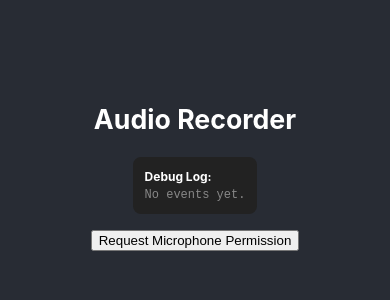
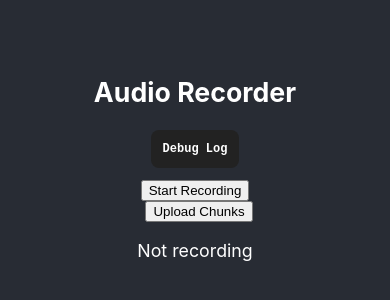
Before and after one commit to shyam-amahahealth/Offline-recordingS, a React (Create React App) app: page / in a window 390 px wide. Shown: the part 256-556 px from the top of the page. Built offline with nearby package versions, Linux system fonts and the light colour scheme.

Commit message:
refactor: clean up microphone permission handling and improve recording logic

```diff
--- a/src/App.js
+++ b/src/App.js
@@ -3,7 +3,6 @@ import "./App.css";
 import { saveChunk, getAllChunks } from "./localAudio";
 
 function isWebView() {
-  // Heuristic: React Native WebView often injects a user agent or window.ReactNativeWebView
   return (
     window.ReactNativeWebView !== undefined ||
     /wv|webview|reactnative/i.test(navigator.userAgent)
@@ -11,144 +10,70 @@ function isWebView() {
 }
 
 function App() {
-  // Generate a session id for the current recording session
   const [sessionId] = useState(
     () => `audio_session_${Date.now()}_${Math.floor(Math.random() * 10000)}`
   );
-  // Persist permission status in localStorage
-  const [permission, setPermission] = useState(() => {
-    const stored = localStorage.getItem("mic_permission");
-    return stored ? stored : null;
-  });
+
   const [recording, setRecording] = useState(false);
   const [error, setError] = useState("");
-  const mediaRecorderRef = useRef(null);
-  const chunkBufferRef = useRef([]); // Buffer for 60s
   const [uploading, setUploading] = useState(false);
   const [uploadStatus, setUploadStatus] = useState("");
   const [lastAudioUrl, setLastAudioUrl] = useState("");
-  // Log state for debugging
   const [log, setLog] = useState([]);
 
-  // Helper to add log entries
+  const mediaRecorderRef = useRef(null);
+  const chunkBufferRef = useRef([]);
+
   const addLog = (msg) =>
     setLog((prev) => [...prev, `[${new Date().toLocaleTimeString()}] ${msg}`]);
 
-  // Request permission for audio
-  const requestPermission = async () => {
-    addLog("Requesting microphone permission...");
-    if (permission === "granted") {
-      addLog("Permission already granted.");
-      return; // Don't ask again
+  /* ============================
+     🎙️ START RECORDING (FIXED)
+     ============================ */
+  const startRecording = async () => {
+    setError("");
+    addLog("Attempting to start recording...");
+
+    try {
+      // 🔥 WebView-safe mic access
+      const stream = await navigator.mediaDevices.getUserMedia({
+        audio: true,
+      });
+
+      const tracks = stream.getAudioTracks();
+      addLog(`Microphone tracks: ${tracks.length}`);
+
+      if (tracks.length === 0) {
+        throw new Error("No audio tracks available");
       }
-    if (isWebView()) {
-      addLog(
-        "Detected WebView environment. Sending permission request to native app."
-      );
-      if (window.ReactNativeWebView) {
-        window.ReactNativeWebView.postMessage(
-          JSON.stringify({ type: "REQUEST_MIC_PERMISSION" })
-        );
-      }
-      // Listen for permission result from React Native WebView (document for RN, window for browser)
-      const handler = (event) => {
-        try {
-          const data = JSON.parse(event.data);
-          addLog(
-            `Native app responded: permission ${
-              data.granted ? "granted" : "denied"
-            } (from handler)`
-          );
-          if (data.type === "MIC_PERMISSION_RESULT") {
-            setPermission(data.granted ? "granted" : "denied");
-            localStorage.setItem(
-              "mic_permission",
-              data.granted ? "granted" : "denied"
-            );
-            addLog(
-              `Native app responded: permission ${
-                data.granted ? "granted" : "denied"
-              } (from handler)`
-            );
-          }
-        } catch {}
-      };
-      window.addEventListener("message", handler, { once: true });
-      if (document && document.addEventListener) {
-        document.addEventListener("message", handler, { once: true });
-      }
-    } else {
-      try {
-        await navigator.mediaDevices.getUserMedia({ audio: true });
-        setPermission("granted");
-        localStorage.setItem("mic_permission", "granted");
-        addLog("Browser permission granted.");
-      } catch (e) {
-        setPermission("denied");
-        localStorage.setItem("mic_permission", "denied");
-        setError("Microphone permission denied.");
-        addLog("Browser permission denied: " + e.message);
-      }
+
+      // 🔥 WebView-safe MediaRecorder (NO options)
+      const mediaRecorder = new MediaRecorder(stream);
+      mediaRecorderRef.current = mediaRecorder;
+
+      mediaRecorder.ondataavailable = (e) => {
+        if (e.data && e.data.size > 0) {
+          chunkBufferRef.current.push(e.data);
         }
       };
 
-  // Start recording
-  const startRecording = async () => {
-    setError("");
-    addLog("Attempting to start recording...");
-    try {
-      const stream = await navigator.mediaDevices.getUserMedia({
-        audio: {
-          sampleRate: 8000, // lowest practical sample rate
-          channelCount: 1, // mono
-        },
-      });
-      let options = {
-        mimeType: "audio/webm;codecs=opus",
-        audioBitsPerSecond: 8000 * 8, // 8kbps for conversation
+      mediaRecorder.onerror = (e) => {
+        addLog("MediaRecorder error: " + e.error?.message);
       };
-      // Fallback if browser does not support opus
-      if (!MediaRecorder.isTypeSupported(options.mimeType)) {
-        options.mimeType = "audio/webm";
-        addLog("Opus not supported, using fallback mimeType.");
-      }
-      const mediaRecorder = new window.MediaRecorder(stream, options);
-      mediaRecorderRef.current = mediaRecorder;
-      mediaRecorder.ondataavailable = async (e) => {
-        if (e.data.size > 0) {
-          chunkBufferRef.current.push(e.data);
+
+      mediaRecorder.start(1000); // 1s chunks
+      setRecording(true);
+      addLog("Recording started successfully.");
+    } catch (e) {
+      console.error(e);
+      setError("Could not start recording: " + e.message);
+      addLog(`Recording failed: ${e.name} - ${e.message}`);
     }
   };
-      mediaRecorder.start(1000); // 1s chunks (60 chunks = 60s)
-      setRecording(true);
-      addLog("Recording started.");
-    } catch (e) {
-      setError("Could not start recording: " + e.message);
-      addLog("Failed to start recording: " + e.message);
-    }
-  };
-  // Auto-upload 60s of buffered chunks every 60 seconds while recording
-  useEffect(() => {
-    if (!recording) return;
-    chunkBufferRef.current = [];
-    const interval = setInterval(async () => {
-      if (chunkBufferRef.current.length > 0) {
-        // Combine 60 chunks (60s) into one Blob
-        const sixtySecBlob = new Blob(chunkBufferRef.current, {
-          type: "audio/webm;codecs=opus",
-        });
-        // Save to IndexedDB (optional, can remove if not needed)
-        await saveChunk(sixtySecBlob, Date.now() + "-" + Math.random());
-        // Upload only the combined file (all chunks so far)
-        await uploadChunks();
-        chunkBufferRef.current = [];
-      }
-    }, 60000);
-    return () => clearInterval(interval);
-    // eslint-disable-next-line
-  }, [recording]);
 
-  // Stop recording
+  /* ============================
+     ⏹️ STOP RECORDING
+     ============================ */
   const stopRecording = () => {
     if (mediaRecorderRef.current) {
       mediaRecorderRef.current.stop();
@@ -157,118 +82,128 @@ function App() {
     }
   };
 
-  // Upload each chunk separately with a unique public_id
+  /* ============================
+     ⏱️ AUTO UPLOAD EVERY 60s
+     ============================ */
+  useEffect(() => {
+    if (!recording) return;
+
+    chunkBufferRef.current = [];
+
+    const interval = setInterval(async () => {
+      if (chunkBufferRef.current.length > 0) {
+        const blob = new Blob(chunkBufferRef.current);
+        await saveChunk(blob, `${Date.now()}-${Math.random()}`);
+        await uploadChunks();
+        chunkBufferRef.current = [];
+      }
+    }, 60000);
+
+    return () => clearInterval(interval);
+  }, [recording]);
+
+  /* ============================
+     ☁️ UPLOAD TO CLOUDINARY
+     ============================ */
   const uploadChunks = async () => {
     setUploading(true);
     setUploadStatus("Uploading...");
-    addLog("Uploading audio chunks to Cloudinary...");
-    // Cloudinary configuration for unsigned upload
+    addLog("Uploading audio chunks...");
+
     const CLOUDINARY_CLOUD_NAME = process.env.REACT_APP_CLOUDINARY_CLOUD_NAME;
     const UPLOAD_PRESET = process.env.REACT_APP_CLOUDINARY_UPLOAD_PRESET;
+
     const CLOUDINARY_URL = `https://api.cloudinary.com/v1_1/${CLOUDINARY_CLOUD_NAME}/raw/upload`;
+
     try {
-      let allBlobs = await getAllChunks();
+      const allBlobs = await getAllChunks();
       let uploadedUrls = [];
+
       for (let i = 0; i < allBlobs.length; i++) {
-        const chunk = allBlobs[i].chunk;
-        const id = allBlobs[i].id;
-        const chunkId = `${sessionId}_chunk_${i}_${Date.now()}_${Math.floor(
-          Math.random() * 10000
-        )}`;
+        const { chunk, id } = allBlobs[i];
+
+        const publicId = `${sessionId}_${Date.now()}_${i}`;
         const formData = new FormData();
-        formData.append("file", chunk, `${chunkId}.webm`);
+
+        formData.append("file", chunk, `${publicId}.webm`);
         formData.append("upload_preset", UPLOAD_PRESET);
-        formData.append("public_id", chunkId);
-        const response = await fetch(CLOUDINARY_URL, {
+        formData.append("public_id", publicId);
+
+        const res = await fetch(CLOUDINARY_URL, {
           method: "POST",
           body: formData,
         });
-        if (!response.ok) throw new Error("Cloudinary upload failed");
-        const data = await response.json();
+
+        if (!res.ok) throw new Error("Upload failed");
+
+        const data = await res.json();
         if (data.secure_url) {
           uploadedUrls.push(data.secure_url);
-          // Delete this chunk from IndexedDB after successful upload
           await deleteChunkById(id);
         }
       }
-      setUploadStatus(
-        "All chunks uploaded to Cloudinary and local storage cleared."
-      );
-      addLog("Upload successful. All chunks uploaded.");
+
+      setUploadStatus("Upload successful.");
+      addLog("All chunks uploaded successfully.");
+
       if (uploadedUrls.length > 0) {
         setLastAudioUrl(uploadedUrls[uploadedUrls.length - 1]);
       }
     } catch (e) {
       setUploadStatus("Upload failed: " + e.message);
-      addLog("Upload failed: " + e.message);
+      addLog("Upload error: " + e.message);
     }
+
     setUploading(false);
   };
 
-  // Helper to delete a chunk by id from IndexedDB
-  async function deleteChunkById(id) {
-    return new Promise((resolve, reject) => {
+  /* ============================
+     🧹 INDEXED DB CLEANUP
+     ============================ */
+  const deleteChunkById = (id) =>
+    new Promise((resolve, reject) => {
       const request = indexedDB.open("audio-recording-db", 1);
-      request.onsuccess = (event) => {
-        const db = event.target.result;
+      request.onsuccess = (e) => {
+        const db = e.target.result;
         const tx = db.transaction("audioChunks", "readwrite");
-        const store = tx.objectStore("audioChunks");
-        store.delete(id);
-        tx.oncomplete = () => resolve();
-        tx.onerror = (e) => reject(e);
+        tx.objectStore("audioChunks").delete(id);
+        tx.oncomplete = resolve;
+        tx.onerror = reject;
       };
-      request.onerror = (e) => reject(e);
+      request.onerror = reject;
     });
-  }
 
+  /* ============================
+     🖥️ UI
+     ============================ */
   return (
     <div className="App">
       <header className="App-header">
         <h2>Audio Recorder</h2>
+
         <div
           style={{
-            textAlign: "left",
-            maxWidth: 400,
-            margin: "0 auto",
             background: "#222",
             color: "#fff",
             padding: 12,
             borderRadius: 8,
+            maxHeight: 150,
+            overflowY: "auto",
+            fontFamily: "monospace",
+            marginBottom: 12,
             fontSize: 12,
-            marginBottom: 16,
           }}
         >
-          <b>Debug Log:</b>
-          <div
-            style={{
-              maxHeight: 120,
-              overflowY: "auto",
-              marginTop: 4,
-              fontFamily: "monospace",
-            }}
-          >
-            {log.length === 0 ? (
-              <span style={{ color: "#888" }}>No events yet.</span>
-            ) : (
-              log.map((l, i) => <div key={i}>{l}</div>)
-            )}
+          <b>Debug Log</b>
+          {log.map((l, i) => (
+            <div key={i}>{l}</div>
+          ))}
         </div>
-        </div>
-        {permission !== "granted" ? (
-          <>
-            <button onClick={requestPermission}>
-              Request Microphone Permission
-            </button>
-            {error && <p style={{ color: "red" }}>{error}</p>}
-            {permission === "denied" && (
-              <p>Permission denied. Please enable microphone access.</p>
-            )}
-          </>
-        ) : (
-          <>
+
         <button onClick={recording ? stopRecording : startRecording}>
           {recording ? "Stop Recording" : "Start Recording"}
         </button>
+
         <button
           onClick={uploadChunks}
           disabled={uploading}
@@ -276,20 +211,18 @@ function App() {
         >
           Upload Chunks
         </button>
+
         {error && <p style={{ color: "red" }}>{error}</p>}
         <p>{recording ? "Recording..." : "Not recording"}</p>
         {uploadStatus && <p>{uploadStatus}</p>}
+
         {lastAudioUrl && (
-              <div style={{ marginTop: 16 }}>
+          <div style={{ marginTop: 12 }}>
             <p>Last uploaded audio:</p>
             <audio controls src={lastAudioUrl} />
           </div>
         )}
-          </>
-        )}
       </header>
-      {/* Display all uploaded chunks for this session */}
-      {/* Uploaded chunks display removed as per user request */}
     </div>
   );
 }
```
Lines whose indentation alone changed are shown as unchanged.
